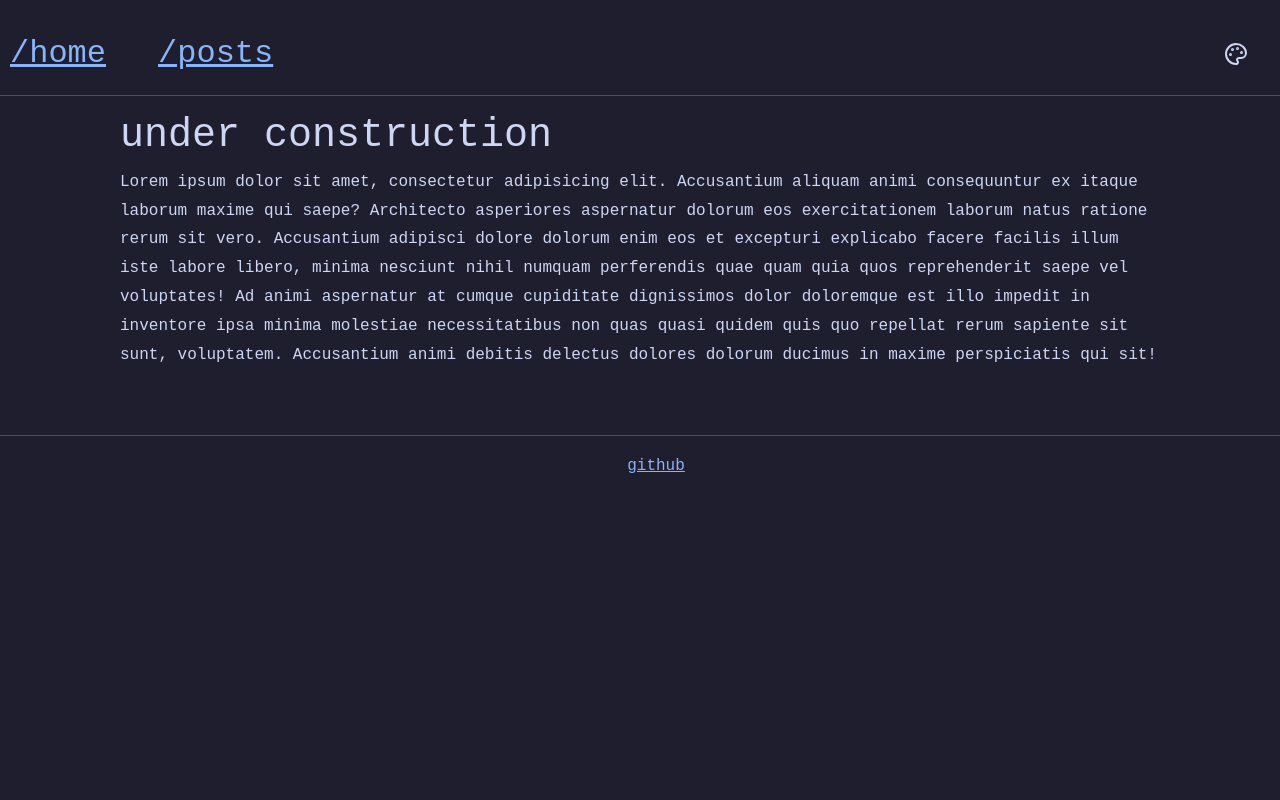
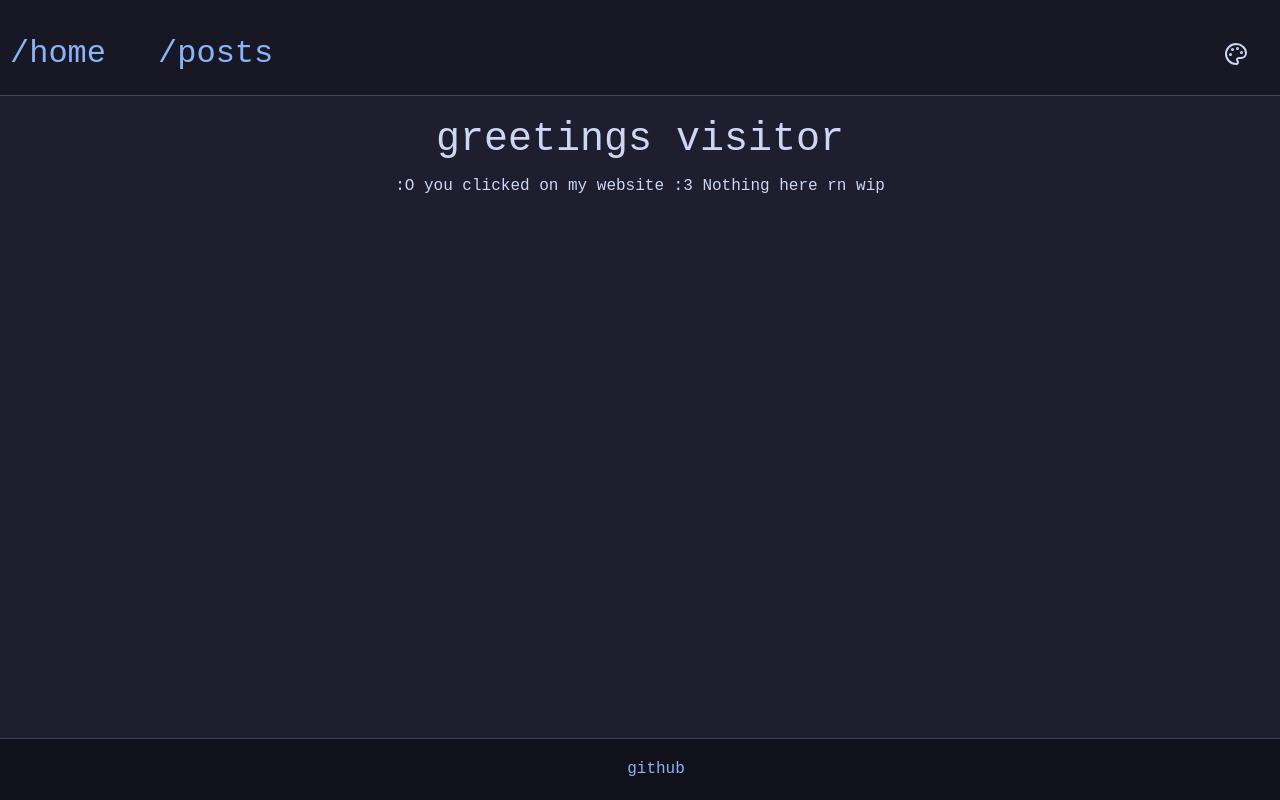
Before and after one commit to theLelek/lelek.dev, an ASP.NET Core app: page / in a window 1280 px wide. Run offline with ASP.NET Core 8, Linux system fonts and the light colour scheme; style sheets or scripts are compiled from the project's sources.

Commit message:
aligned footer - improved css layout

```diff
--- a/lelek.dev/Pages/Index.cshtml
+++ b/lelek.dev/Pages/Index.cshtml
@@ -16,8 +16,12 @@
 
 
 <div class="container">
-    <h1>under construction</h1>
-    <p>Lorem ipsum dolor sit amet, consectetur adipisicing elit. Accusantium aliquam animi consequuntur ex itaque laborum maxime qui saepe? Architecto asperiores aspernatur dolorum eos exercitationem laborum natus ratione rerum sit vero. Accusantium adipisci dolore dolorum enim eos et excepturi explicabo facere facilis illum iste labore libero, minima nesciunt nihil numquam perferendis quae quam quia quos reprehenderit saepe vel voluptates! Ad animi aspernatur at cumque cupiditate dignissimos dolor doloremque est illo impedit in inventore ipsa minima molestiae necessitatibus non quas quasi quidem quis quo repellat rerum sapiente sit sunt, voluptatem. Accusantium animi debitis delectus dolores dolorum ducimus in maxime perspiciatis qui sit!</p>
+    <h1 id="greetings-visitor">greetings visitor</h1>
+    <p style="text-align: center">:O you clicked on my website :3
+        Nothing here rn wip</p>
+
+
+
 </div>
 
 
--- a/lelek.dev/Pages/Shared/_Layout.cshtml
+++ b/lelek.dev/Pages/Shared/_Layout.cshtml
@@ -22,18 +22,19 @@
             </li>
         </ul>
     </nav>
-    <hr>
+    <hr id="header-hr">
 </header>
+
 
 <main>
     @RenderBody()
 </main>
 
 <footer>
-    <hr style="margin-top: 50px;">
+    <hr id="footer-hr">
     <nav>
         <ul class="nav-list">
-            <li><a href="https://github.com/theLelek">github</a></li>
+            <li><a target="_blank" href="https://github.com/theLelek">github</a></li>
         </ul>
     </nav>
 </footer>
--- a/lelek.dev/Pages/Shared/_Layout.cshtml.css
+++ b/lelek.dev/Pages/Shared/_Layout.cshtml.css
@@ -3,7 +3,6 @@
 
 .nav-list-top {
     margin-top: 40px;
-    padding-bottom: 10px;
     padding-left: 10px;
     font-size: 2em;
 
@@ -16,8 +15,16 @@
     margin-right: 1em;
 }
 
+/* top */
+header {
+    margin-bottom: 20px;
+}
+
+#header-hr {
+    margin-bottom: 0;
+}
+
 /* bottom */
-
 footer {
     text-align: center;
 }
@@ -33,3 +40,7 @@ footer nav ul {
 #theme-toggle-li {
     margin-left: auto;
 }
+
+#footer-hr {
+    margin-top: 0;
+}
--- a/lelek.dev/wwwroot/css/style.css
+++ b/lelek.dev/wwwroot/css/style.css
@@ -7,6 +7,9 @@
     color-scheme: dark;
 
     --background: #1e1e2e;
+    --background-2: #181825; /* maantle */
+    --background-3: #11111B; /* crust */
+
     --text: #cdd6f4;
 
     --link: #89b4fa;
@@ -16,11 +19,14 @@
     --border: #45475a;
 }
 
-/* Catppuccin Mocha (Dark) */
+/* Catppuccin Latte (Light) */
 [data-theme="white"] {
     color-scheme: light;
 
     --background: #ffffff;
+    --background-2: #E6E9EF; /* mantle */
+    --background-3: #DCE0E8; /* crust */
+
     --text: #242424;
 
     --link: #2563eb;
@@ -34,14 +40,19 @@
    GENERAL
    ========================= */
 
+header {
+    background-color: var(--background-2);
+}
+
+
 body {
     background-color: var(--background);
     color: var(--text);
 
-    min-height: 100vh;
     font-family: "Courier New";
     font-size: 12pt;
     line-height: 1.8em;
+    min-height: 100vh;
 
     display: flex;
     flex-direction: column;
@@ -49,17 +60,17 @@ body {
     transition: background-color 0.3s, color 0.3s;
 }
 
-
-/* =========================
-   LAYOUT
-   ========================= */
-
 .container {
     width: 100%;
     max-width: 1100px;
     margin: 0 auto;
     padding: 0 30px;
     flex: 1;
+}
+
+footer {
+    background-color: var(--background-3);
+    margin-top: auto; /* moves footer to the bottom */
 }
 
 
@@ -87,6 +98,7 @@ body {
 }
 
 
+
 /* =========================
    LINKS
    ========================= */
@@ -94,8 +106,15 @@ body {
 a {
     color: var(--link);
     transition: color 0.2s;
+    text-decoration: none;
 }
 
 a:hover {
     color: var(--link-hover);
 }
+
+/* other */
+
+h1, h2, h3, h4, h5, h6 {
+    text-align: center;
+}
```
